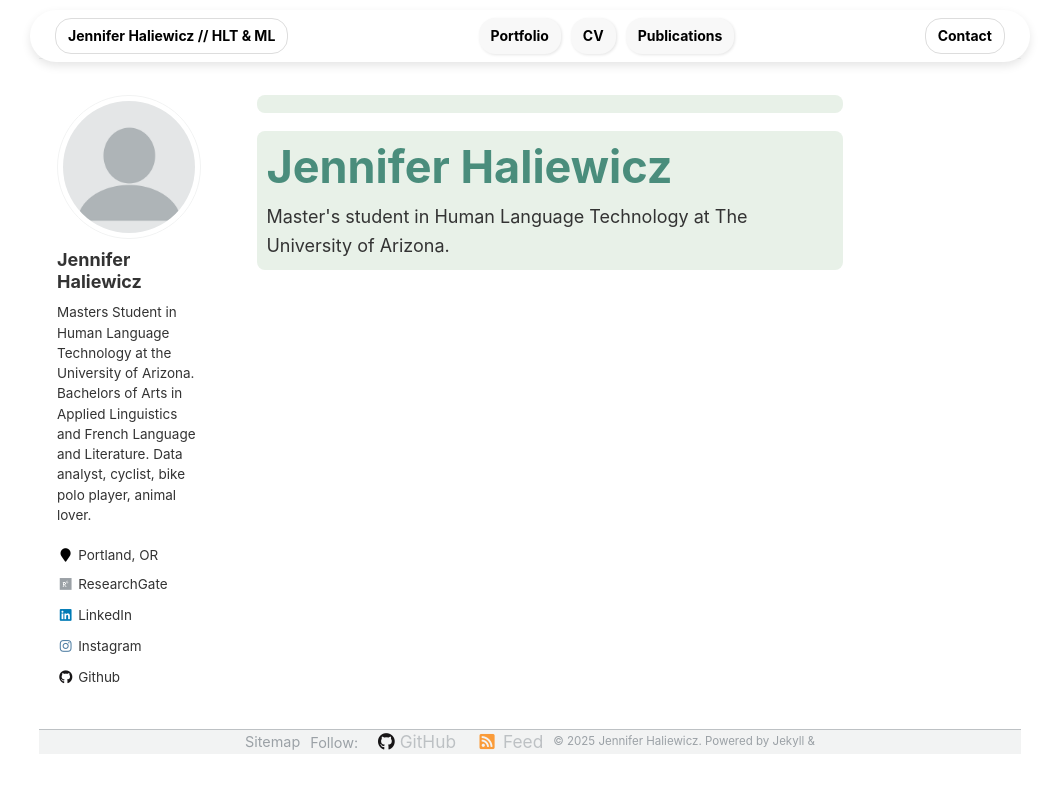
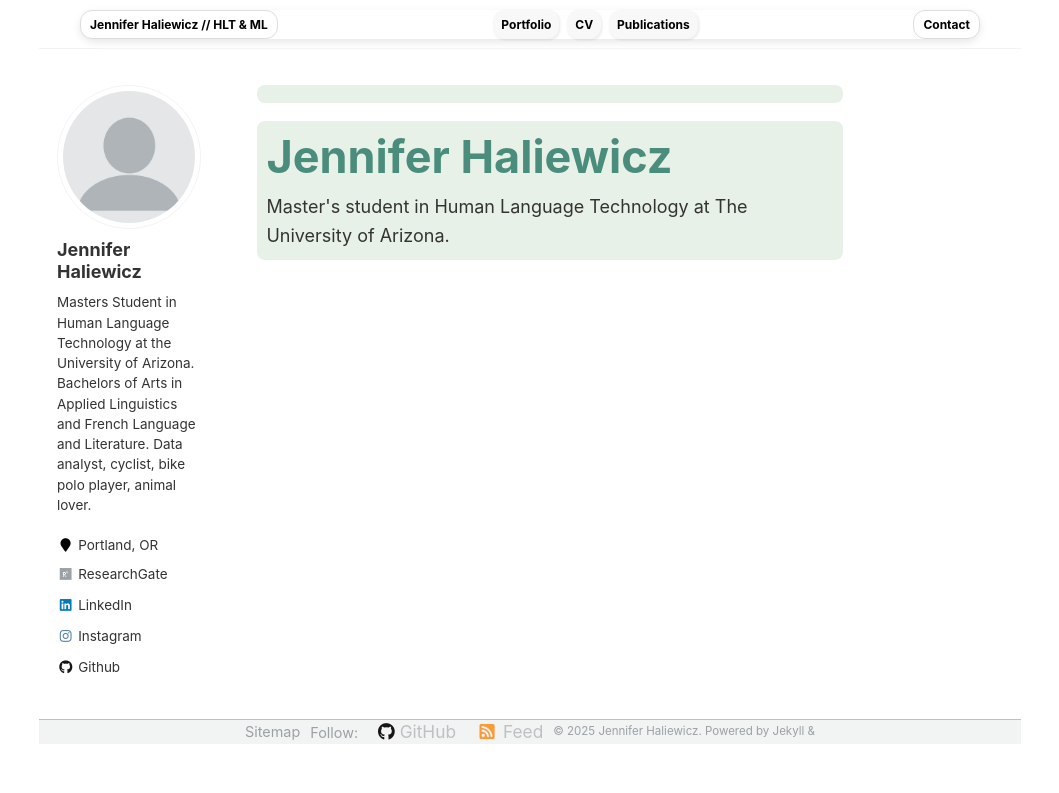
Before and after one commit to rofljen/HLTProfessionalSite, a Jekyll site: the page built from index.html, in a window 1280 px wide. Shown: the top 793 px of the page, without its empty margins (110-1169 px from the left). Built offline with Jekyll 4.4.1, drawn with Linux system fonts in a browser that asks for light colours.

Commit message:
Update _navigation.scss
update nav size

```diff
--- a/_sass/_navigation.scss
+++ b/_sass/_navigation.scss
@@ -1,8 +1,8 @@
 /* Breadcrumbs */
 .breadcrumbs {
-    font-size: 14px;
+    font-size: 12px;
     color: #666;
-    margin: 10px 30px;
+    margin: 8px 20px;
 }
 .breadcrumbs a {
     text-decoration: none;
@@ -23,31 +23,31 @@
     display: flex;
     justify-content: space-between;
     align-items: center;
-    padding: 8px 25px;
+    padding: 5px 20;
     background: white;
-    box-shadow: 0px 4px 10px rgba(0, 0, 0, 0.1);
-    border-radius: 40px;
+    box-shadow: 0px 3px 8px rgba(0, 0, 0, 0.1);
+    border-radius: 30px;
     position: fixed;
     top: 10px;
     left: 50%;
     transform: translateX(-50%);
     width: 90%;
-    max-width: 1000px;
+    max-width: 900px;
     z-index: 1000;
 }
 
 /* Navigation Buttons */
 .nav-links {
     display: flex;
-    gap: 10px;
+    gap: 8px;
 }
 .nav-links a {
-    font-size: 14px;
+    font-size: 12px;
     text-decoration: none;
     color: black;
     font-weight: bold;
-    padding: 7px 12px;
-    border-radius: 16px;
+    padding: 5px 8px;
+    border-radius: 12px;
     background: #f8f8f8;
     box-shadow: 1px 1px 3px rgba(0, 0, 0, 0.1);
     transition: all 0.3s ease-in-out;
@@ -59,10 +59,10 @@
 
 /* Left & Right Buttons */
 .nav-button {
-    font-size: 14px;
+    font-size: 12px;
     background: white;
-    padding: 6px 12px;
-    border-radius: 16px;
+    padding: 4px 9px;
+    border-radius: 12px;
     display: flex;
     align-items: center;
     font-weight: bold;
@@ -80,7 +80,7 @@
     display: none;
     flex-direction: column;
     justify-content: space-between;
-    height: 20px;
+    height: 15px;
     cursor: pointer;
 }
 .menu-toggle span {
@@ -99,7 +99,7 @@
 /* Mobile Responsive */
 @media (max-width: 768px) {
     .navbar {
-        padding: 12px 20px;
+        padding: 8px 18px;
     }
     .nav-links {
         display: none;
@@ -109,13 +109,13 @@
         left: 50%;
         transform: translateX(-50%);
         background: white;
-        padding: 15px;
+        padding: 12px;
         border-radius: 10px;
-        box-shadow: 0px 4px 10px rgba(0, 0, 0, 0.1);
+        box-shadow: 0px 2px 8px rgba(0, 0, 0, 0.1);
         width: 80%;
     }
     .nav-links a {
-        margin: 5px 0;
+        margin: 3px 0;
         text-align: center;
     }
     .nav-links.show {
@@ -129,7 +129,7 @@
 /* Additional styles to ensure proper masthead integration */
 .masthead {
     position: relative;
-    height: 50px; /* Adjust as needed */
+    height: 40px; /* Adjust as needed */
 }
 .masthead__inner-wrap {
     width: 100%;
```
